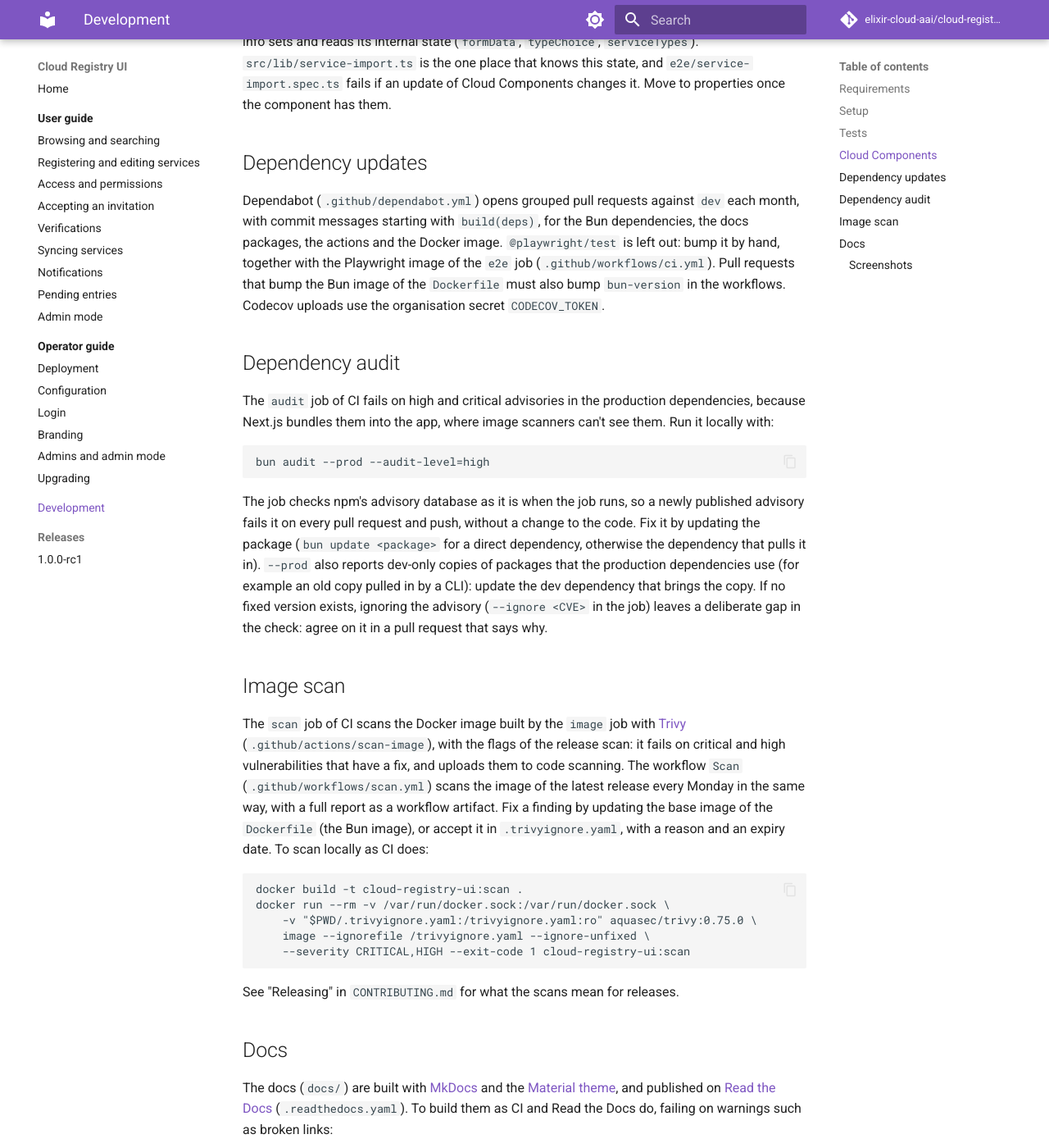
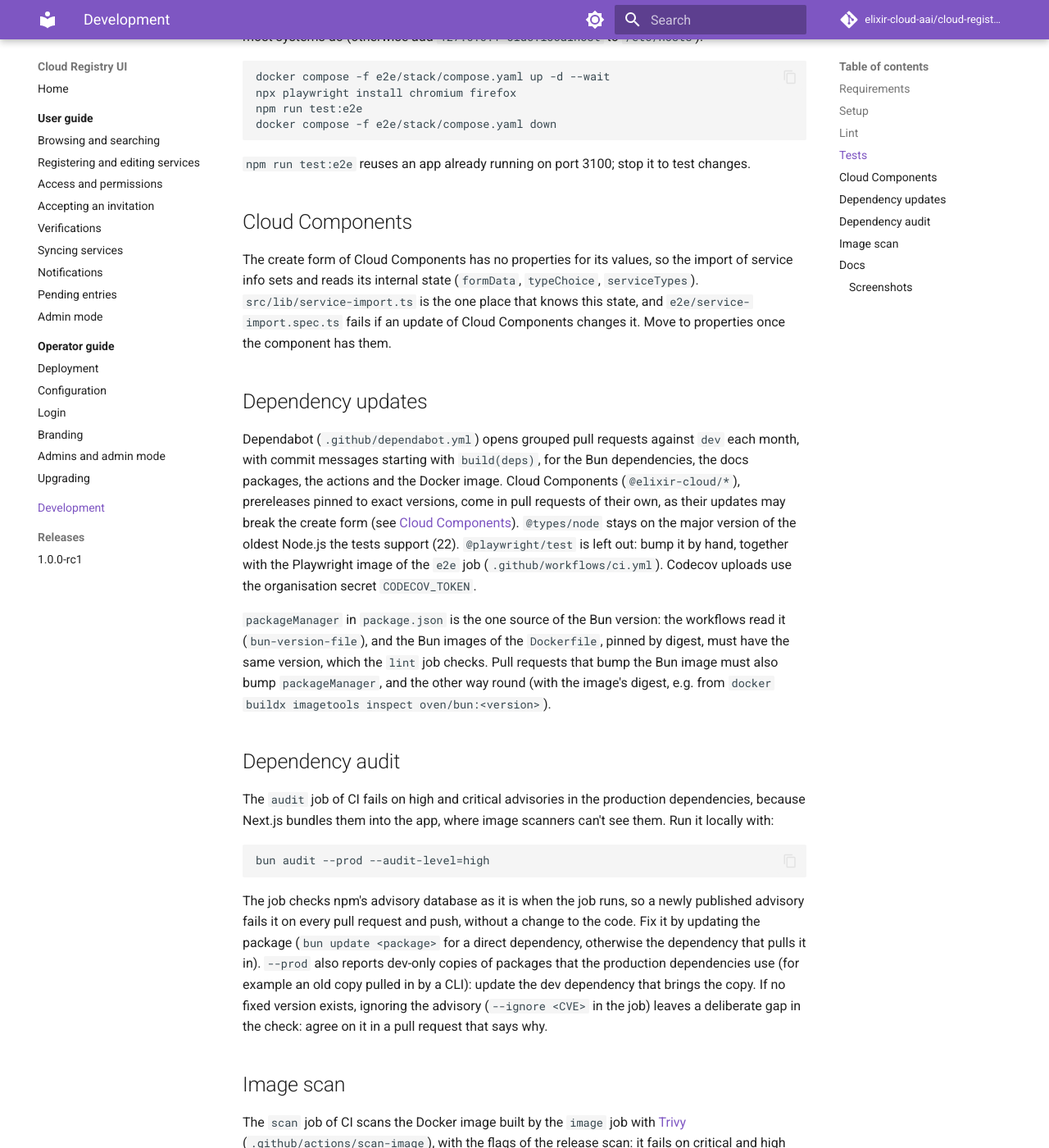
Before and after one commit to elixir-cloud-aai/cloud-registry-ui, an MkDocs documentation site: the page built from docs/development.md, in a window 1280 px wide and 1400 px high, scrolled down 1730 px. Shown: the whole window at 82% size. Built offline with MkDocs 1.6.1 and Material for MkDocs 9.7.7, drawn with Linux system fonts in a browser that asks for light colours; comment, search, counter and statistics services are not loaded; some of the changed text lies outside the part shown.

Commit message:
build: pin Bun, Node types and Cloud Components
- `packageManager` in `package.json` is the one source of the Bun
  version (1.4.4); the Bun images of the `Dockerfile` keep that version
  and are pinned by digest, which Dependabot keeps current
- `@types/node` follows the oldest Node.js the tests support (`^22`,
  back from `^26`); Dependabot leaves its major version alone
- `@elixir-cloud/cloud-registry` is pinned to `2.0.0-alpha.50`, and
  `@elixir-cloud/*` updates come in a Dependabot group of their own
- docs: lint, the Bun version and the dependency updates

Refs #156

Co-Authored-By: Claude Opus 5.5 <noreply@anthropic.com>

````diff
--- a/docs/development.md
+++ b/docs/development.md
@@ -3,7 +3,8 @@
 ## Requirements
 
 - [Git](https://git-scm.com/)
-- [Bun 1.4+](https://bun.com/)
+- [Bun](https://bun.com/), in the version of `packageManager` in
+  `package.json`
 - [Node.js 22+](https://nodejs.org/), for the tests
 - [Docker](https://www.docker.com/)
 - A cloud-registry deployment (see
@@ -37,6 +38,21 @@ bun run dev
 
 The app runs at http://localhost:3000. To run a production build locally,
 run `bun run build` and `bun run start`.
+
+## Lint
+
+[Biome](https://biomejs.dev/) (`biome.json`) checks the lint rules, the
+formatting and the order of imports of the code; Markdown and YAML files
+are left out. CI's `lint` job runs it:
+
+```
+bun run lint
+```
+
+`bun x biome check --write` fixes what Biome can fix safely, and
+`bun run format` formats only. Where a rule doesn't fit, suppress it on
+the line with a reason, e.g.
+`// biome-ignore lint/suspicious/noArrayIndexKey: placeholders, which never change order`.
 
 ## Tests
 
@@ -91,10 +107,20 @@ Components changes it. Move to properties once the component has them.
 Dependabot (`.github/dependabot.yml`) opens grouped pull requests against
 `dev` each month, with commit messages starting with
 `build(deps)`, for the Bun dependencies, the docs packages, the actions and
-the Docker image. `@playwright/test` is left out: bump it by hand, together
+the Docker image. Cloud Components (`@elixir-cloud/*`), prereleases pinned
+to exact versions, come in pull requests of their own, as their updates
+may break the create form (see [Cloud Components](#cloud-components)).
+`@types/node` stays on the major version of the oldest Node.js the tests
+support (22). `@playwright/test` is left out: bump it by hand, together
 with the Playwright image of the `e2e` job (`.github/workflows/ci.yml`).
-Pull requests that bump the Bun image of the `Dockerfile` must also bump
-`bun-version` in the workflows. Codecov uploads use the organisation secret `CODECOV_TOKEN`.
+Codecov uploads use the organisation secret `CODECOV_TOKEN`.
+
+`packageManager` in `package.json` is the one source of the Bun version:
+the workflows read it (`bun-version-file`), and the Bun images of the
+`Dockerfile`, pinned by digest, must have the same version, which the
+`lint` job checks. Pull requests that bump the Bun image must also bump
+`packageManager`, and the other way round (with the image's digest, e.g.
+from `docker buildx imagetools inspect oven/bun:<version>`).
 
 ## Dependency audit
 
--- a/package.json
+++ b/package.json
@@ -2,6 +2,7 @@
     "name": "elixir-cloud-registry-frontend",
     "version": "1.0.0-rc1",
     "private": true,
+    "packageManager": "bun@1.4.4",
     "scripts": {
         "dev": "next dev",
         "build": "next build",
@@ -13,7 +14,7 @@
         "test:e2e": "playwright test"
     },
     "dependencies": {
-        "@elixir-cloud/cloud-registry": "^2.0.0-alpha.50",
+        "@elixir-cloud/cloud-registry": "2.0.0-alpha.50",
         "@tanstack/react-form": "^1.33.5",
         "axios": "^1.21.0",
         "class-variance-authority": "^0.7.1",
@@ -34,7 +35,7 @@
         "@biomejs/biome": "^2.6.4",
         "@playwright/test": "1.56.1",
         "@tailwindcss/postcss": "^4",
-        "@types/node": "^26",
+        "@types/node": "^22",
         "@types/react": "^19",
         "@types/react-dom": "^19",
         "@vitest/coverage-v8": "^5.0.5",
````
Also changed, not shown: 3 other files.
